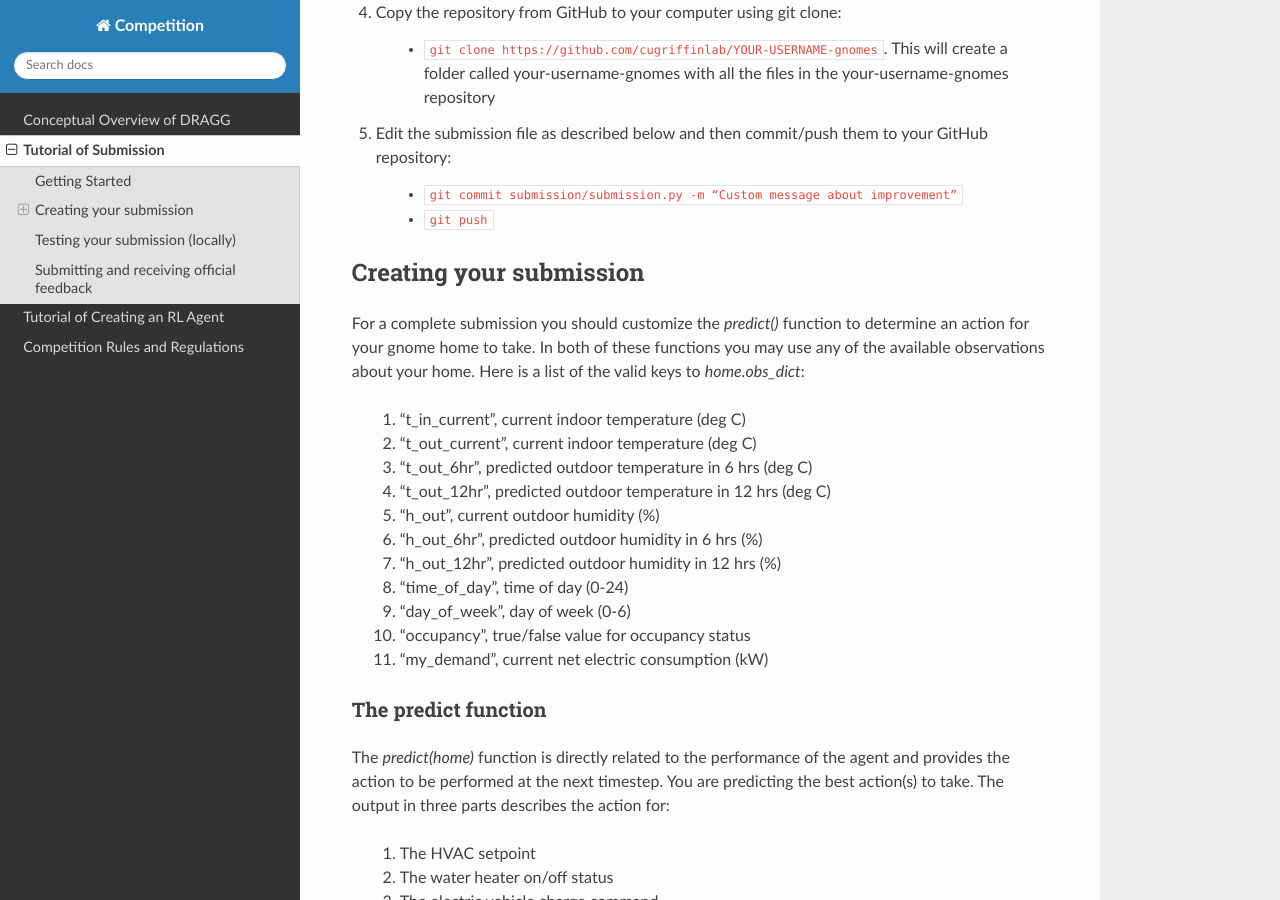
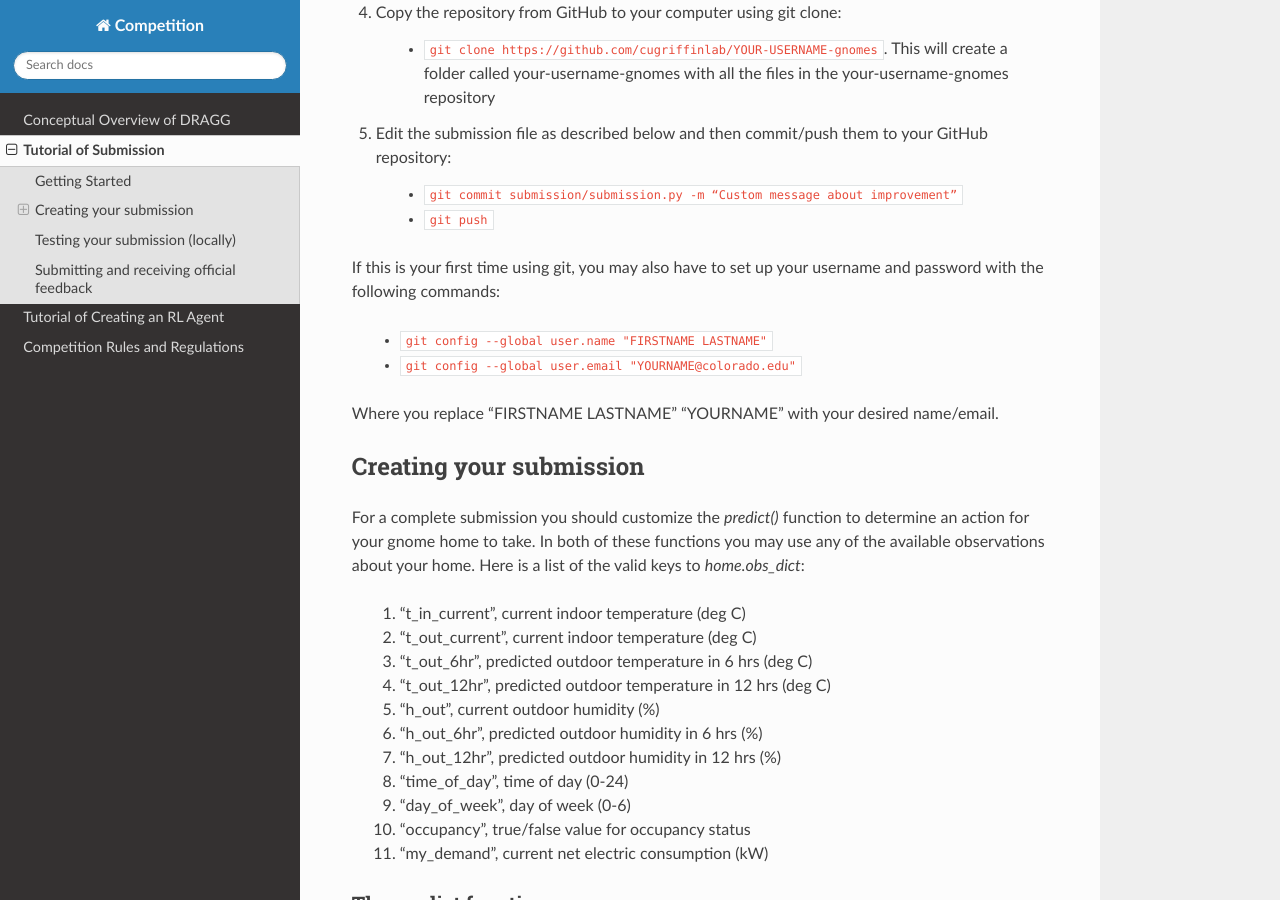
Before and after one commit to CUgriffinlab/gnomes-submission, a Sphinx documentation site: the page built from docs/source/tutorial.rst, in a window 1280 px wide and 900 px high, scrolled down 793 px. Built offline with Sphinx 7.4.7 and the Read the Docs theme 2.0.0, drawn with Linux system fonts in a browser that asks for light colours.

Commit message:
Update tutorial.rst
added git config instructions

```diff
--- a/docs/source/tutorial.rst
+++ b/docs/source/tutorial.rst
@@ -25,6 +25,13 @@ Getting Started
 
 	* ``git commit submission/submission.py -m “Custom message about improvement”``
 	* ``git push``
+
+If this is your first time using git, you may also have to set up your username and password with the following commands:
+
+	* ``git config --global user.name "FIRSTNAME LASTNAME"``
+	* ``git config --global user.email "YOURNAME@colorado.edu"``
+
+Where you replace "FIRSTNAME LASTNAME" "YOURNAME" with your desired name/email.
 
 Creating your submission
 -----------------------------------------------
```
